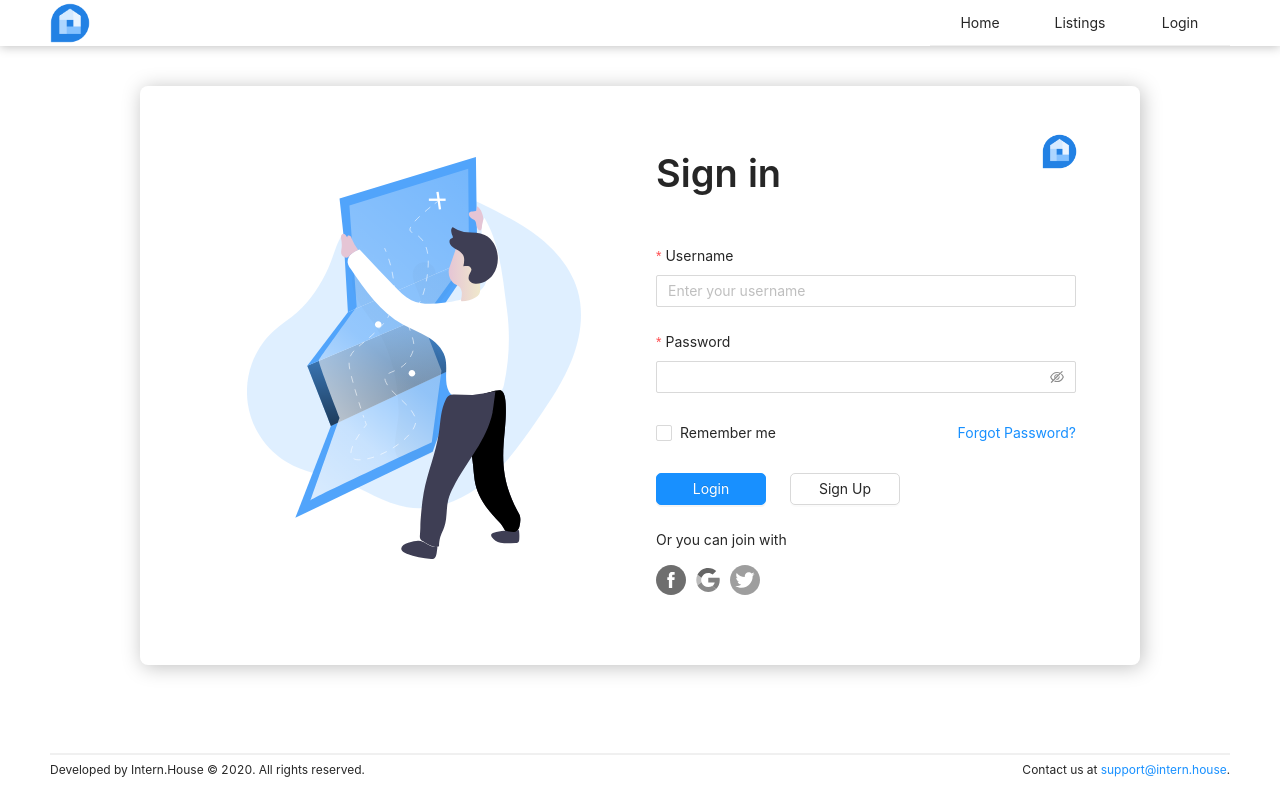
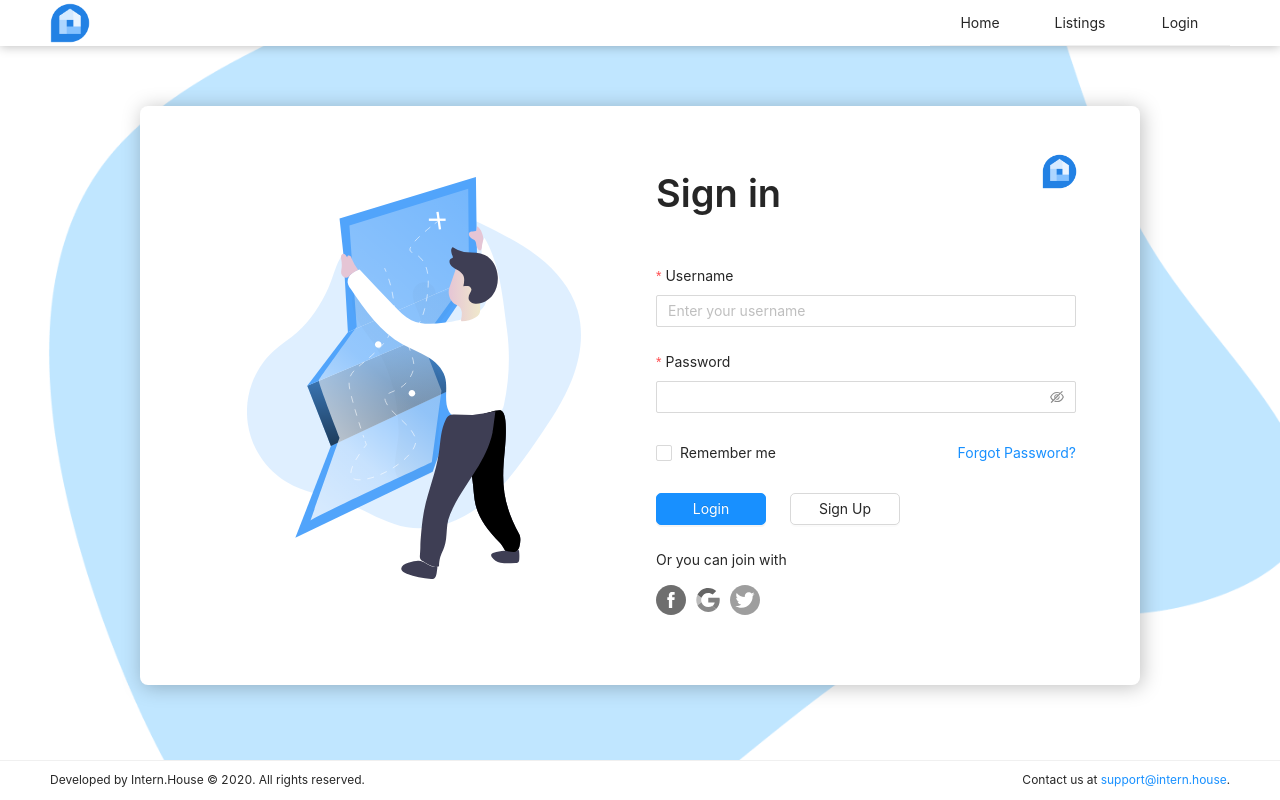
Before and after one commit to intern-house/intern.house, a React (Create React App) app: page /signin in a window 1280 px wide. Built offline with nearby package versions, Linux system fonts and the light colour scheme.

Commit message:
Added background.svg

```diff
--- a/src/assets/css/index.css
+++ b/src/assets/css/index.css
@@ -1,3 +1,6 @@
+body {
+	overflow-x: hidden;
+}
 .body-content {
 	display: flex;
 	flex-direction: column;
--- a/src/components/Footer/footer.jsx
+++ b/src/components/Footer/footer.jsx
@@ -1,13 +1,11 @@
 import React from 'react';
 import { Row, Col } from 'antd';
-import { StyledFooter, Divider } from './styles';
+import { StyledFooter } from './styles';
 
 const Footer = () => {
 	return (
 		<>
 			<StyledFooter>
-				<Divider />
-
 				<Row justify={'space-between'}>
 					<Col>Developed by Intern.House © 2020. All rights reserved.</Col>
 					<Col>
--- a/src/components/Footer/styles.js
+++ b/src/components/Footer/styles.js
@@ -1,11 +1,8 @@
 import styled from 'styled-components';
 
 export const StyledFooter = styled.footer`
-	margin: 10px auto;
 	padding: 10px 50px;
 	font-size: 12px;
+	background-color: white;
+	border-top: 0.5px solid #f0f0f0;
 `;
-
-export const Divider = styled.hr`
-	border: 0.5px solid #f0f0f0;
-`;
--- a/src/containers/Landing/index.js
+++ b/src/containers/Landing/index.js
@@ -26,7 +26,7 @@ class LandingContainer extends Component {
 
 		return (
 			<Container>
-				<p className="mt-5">Landing Page</p>
+				<p>Landing Page</p>
 				<br />
 				{serverStatus}
 			</Container>
--- a/src/containers/Login/Sign-In/sign-in.jsx
+++ b/src/containers/Login/Sign-In/sign-in.jsx
@@ -1,6 +1,13 @@
 import React from 'react';
 import { Row, Col, Space, Typography, Form, Input, Checkbox } from 'antd';
-import { Container, StyledButton, LogoImg, HeroImg, SocialImg } from './styles';
+import {
+	Container,
+	StyledButton,
+	LogoImg,
+	HeroImg,
+	SocialImg,
+	Background,
+} from './styles';
 import { Link } from 'react-router-dom';
 
 import Logo from '../../../assets/img/Logo.png';
@@ -22,6 +29,7 @@ const SignInContainer = () => {
 
 	return (
 		<>
+			<Background></Background>
 			<Container className={'p-5'}>
 				<Row>
 					<Col xs={0} md={12}>
@@ -85,12 +93,14 @@ const SignInContainer = () => {
 							</Space>
 						</Form>
 
+						<div>
 							<p>Or you can join with</p>
 							<Space size={10}>
 								<SocialImg src={Facebook} />
 								<SocialImg src={Google} />
 								<SocialImg src={Twitter} />
 							</Space>
+						</div>
 					</Col>
 				</Row>
 			</Container>
--- a/src/containers/Login/Sign-In/styles.js
+++ b/src/containers/Login/Sign-In/styles.js
@@ -1,15 +1,17 @@
 import styled from 'styled-components';
 import { Button } from 'antd';
+import BGImage from '../../../assets/svg/Login/Sign-In/Background.png';
 
 export const Container = styled.div`
 	position: relative;
 	width: 1000px;
-	margin: auto;
-	margin-top: 5vh;
+	margin: 7.5vh auto 2vh auto;
+	background-color: white;
 	box-shadow: 2px 2px 20px rgba(0, 0, 0, 0.25);
 	border-radius: 8px;
 
 	@media (max-width: 1200px) {
+		margin: 3.5vh auto 2vh;
 		width: 85vw;
 	}
 `;
@@ -47,3 +49,20 @@ export const SocialImg = styled.img`
 	-ms-filter: grayscale(100%);
 	filter: grayscale(100%);
 `;
+
+export const Background = styled.div`
+	position: absolute;
+	top: 0;
+	left: 0;
+	z-index: -1;
+	height: 100vh;
+	width: 100vw;
+	background-image: url(${BGImage});
+	background-repeat: no-repeat;
+	background-position: center;
+	background-size: cover;
+
+	@media (max-width: 768px) {
+		background-size: contain;
+	}
+`;
```
Also changed, not shown: src/assets/svg/Login/Sign-In/Background.png (added). Lines whose indentation alone changed are shown as unchanged.
